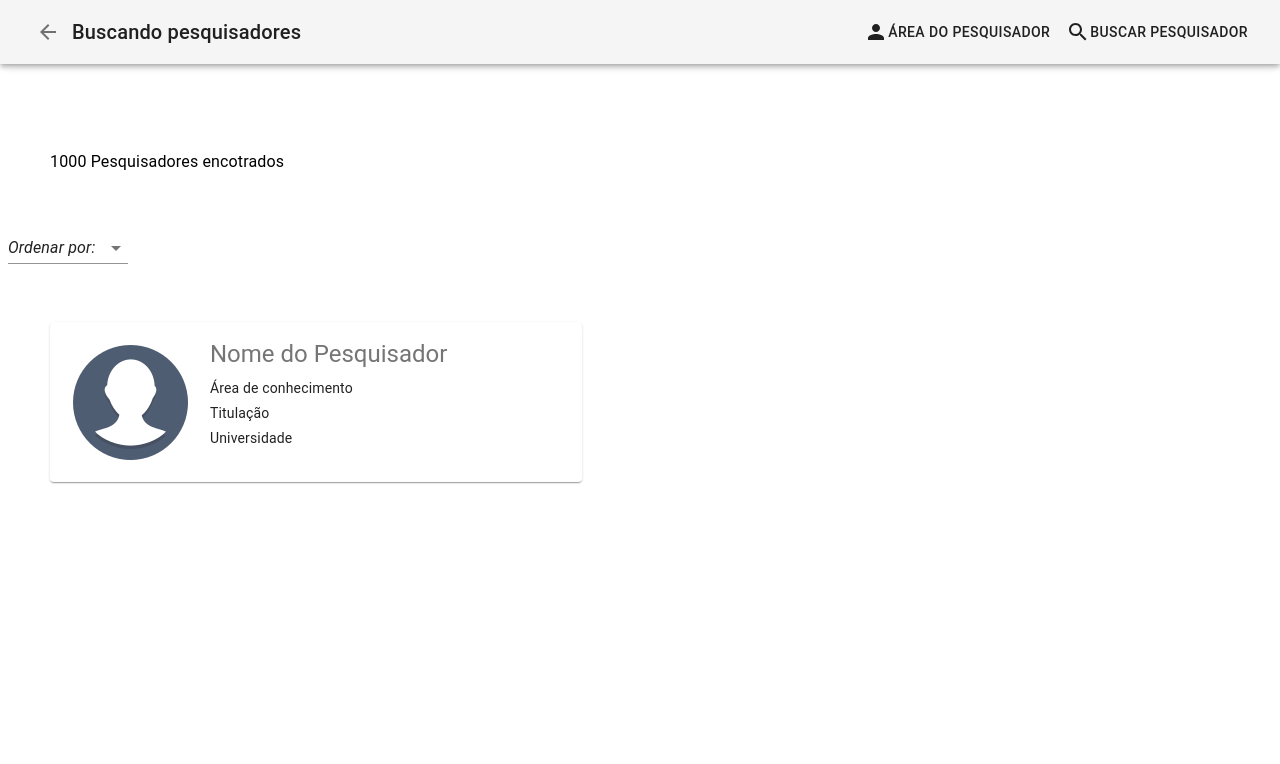
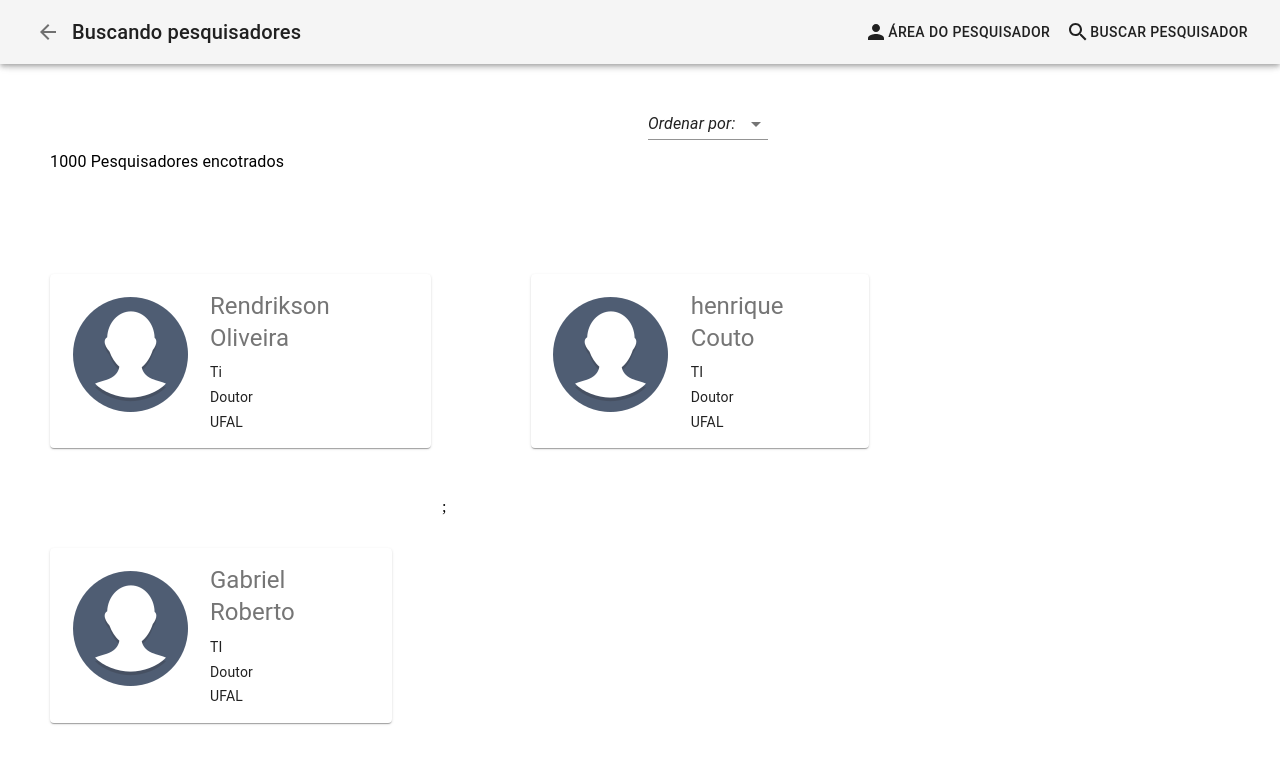
Before and after one commit to henriquecouto/researcher-manager, a React (Create React App) app: page /buscar-pesquisador in a window 1280 px wide. Shown: the top 764 px of the page. Built offline with nearby package versions, Linux system fonts and the light colour scheme.

Commit message:
ResultCard

```diff
--- /dev/null
+++ b/src/components/ResultCard/index.js
@@ -0,0 +1,61 @@
+import React from 'react';
+import { Paper, Grid, ButtonBase, Typography } from '@material-ui/core';
+
+import HomePersonIcon from '../../assets/HomePersonIcon.png'
+import { makeStyles } from '@material-ui/styles';
+
+const useStyle = makeStyles(theme => ({
+    root: {
+      flexGrow: 1,
+      marginTop: 100,
+    },
+    paper: {
+      padding: theme.spacing(2),
+      margin: 50,
+      maxWidth: 500,
+    },
+    image: {
+      width: 128,
+      height: 128,
+    },
+    img: {
+      margin: 'auto',
+      display: 'block',
+      maxWidth: '100%',
+      maxHeight: '100%',
+    },
+    }))
+
+export default function ResultCard(props){
+    const classes = useStyle();
+    const {nome, area, titulacao, universidade} = props.value;
+    return(
+        <Paper className={classes.paper}>
+        <Grid container spacing={2}>
+          <Grid item>
+            <ButtonBase className={classes.image}>
+              <img className={classes.img} alt="Foto" src={HomePersonIcon} />
+            </ButtonBase>
+          </Grid>
+          <Grid item xs={6} sm container>
+            <Grid item xs container direction="column" spacing={2}>
+              <Grid item xs>
+                <Typography gutterBottom variant="h5" color="textSecondary">
+                  {nome}
+                </Typography>
+                <Typography variant="body2" gutterBottom>
+                  {area}
+                </Typography>
+                <Typography variant="body2" gutterBottom>
+                  {titulacao}
+                </Typography>
+                <Typography variant="body2">
+                  {universidade}
+                </Typography>
+              </Grid>
+            </Grid>
+          </Grid>
+        </Grid>
+      </Paper>
+    );
+}
--- a/src/screens/Search/index.js
+++ b/src/screens/Search/index.js
@@ -9,8 +9,8 @@ import FormControl from '@material-ui/core/FormControl';
 import Select from '@material-ui/core/Select';
 import clsx from 'clsx';
 import Input from '@material-ui/core/Input';
+import ResultCard from '../../components/ResultCard';
 
-import HomePersonIcon from '../../assets/HomePersonIcon.png'
 
 const useStyle = makeStyles(theme => ({
   root: {
@@ -21,16 +21,6 @@ const useStyle = makeStyles(theme => ({
     padding: theme.spacing(2),
     margin: 50,
     maxWidth: 500,
-  },
-  image: {
-    width: 128,
-    height: 128,
-  },
-  img: {
-    margin: 'auto',
-    display: 'block',
-    maxWidth: '100%',
-    maxHeight: '100%',
   },
 
   formControl: {
@@ -58,6 +48,13 @@ const names = [
   'Universidade',
 ];
 
+const results = [
+  {nome: "Rendrikson Oliveira", titulacao: "Doutor", area:"Ti", universidade: "UFAL"},
+  {nome: "henrique Couto", titulacao: "Doutor", area: "TI", universidade: "UFAL"},
+  {nome: "Gabriel Roberto", titulacao: "Doutor", area: "TI", universidade: "UFAL"}
+];
+
+
 function getStyles(name, personName, theme) {
   return {
     fontWeight:
@@ -75,6 +72,8 @@ export default function Search(props) {
   const theme = useTheme();
   const [personName, setPersonName] = React.useState([]);
 
+
+
   function handleChange(event) {
     setPersonName(event.target.value);
   }
@@ -84,13 +83,14 @@ export default function Search(props) {
   })
 
   return (
-    <div className={classes.root}>
-      <Grid item xs={4} sm container>
+    <>
+    <Grid className={classes.root} container>
+      <Grid item xs={4} sm >
         <Typography style={{ margin: 50 }}>
           1000 Pesquisadores encotrados
           </Typography>
       </Grid>
-      <Grid item xs={4} sm container > {/*PROCURAR UMA FORMA DE DEIXAR O SELECT A DIREITA*/}
+      <Grid item xs={4} sm > {/*PROCURAR UMA FORMA DE DEIXAR O SELECT A DIREITA*/}
         <FormControl className={clsx(classes.formControl, classes.noLabel)}>
           <Select
             multiple
@@ -118,33 +118,10 @@ export default function Search(props) {
           </Select>
         </FormControl>
       </Grid>
-      <Paper className={classes.paper}>
-        <Grid container spacing={2}>
-          <Grid item>
-            <ButtonBase className={classes.image}>
-              <img className={classes.img} alt="Foto" src={HomePersonIcon} />
-            </ButtonBase>
-          </Grid>
-          <Grid item xs={6} sm container>
-            <Grid item xs container direction="column" spacing={2}>
-              <Grid item xs>
-                <Typography gutterBottom variant="h5" color="textSecondary">
-                  Nome do Pesquisador
-                        </Typography>
-                <Typography variant="body2" gutterBottom>
-                  Área de conhecimento
-                        </Typography>
-                <Typography variant="body2" gutterBottom>
-                  Titulação
-                        </Typography>
-                <Typography variant="body2">
-                  Universidade
-                        </Typography>
-              </Grid>
-            </Grid>
-          </Grid>
-        </Grid>
-      </Paper>
-    </div>
+    </Grid>
+    <Grid container>
+    {results.map((value, index) => <ResultCard value={value}/> )};
+    </Grid>
+    </>
   )
 }
```
